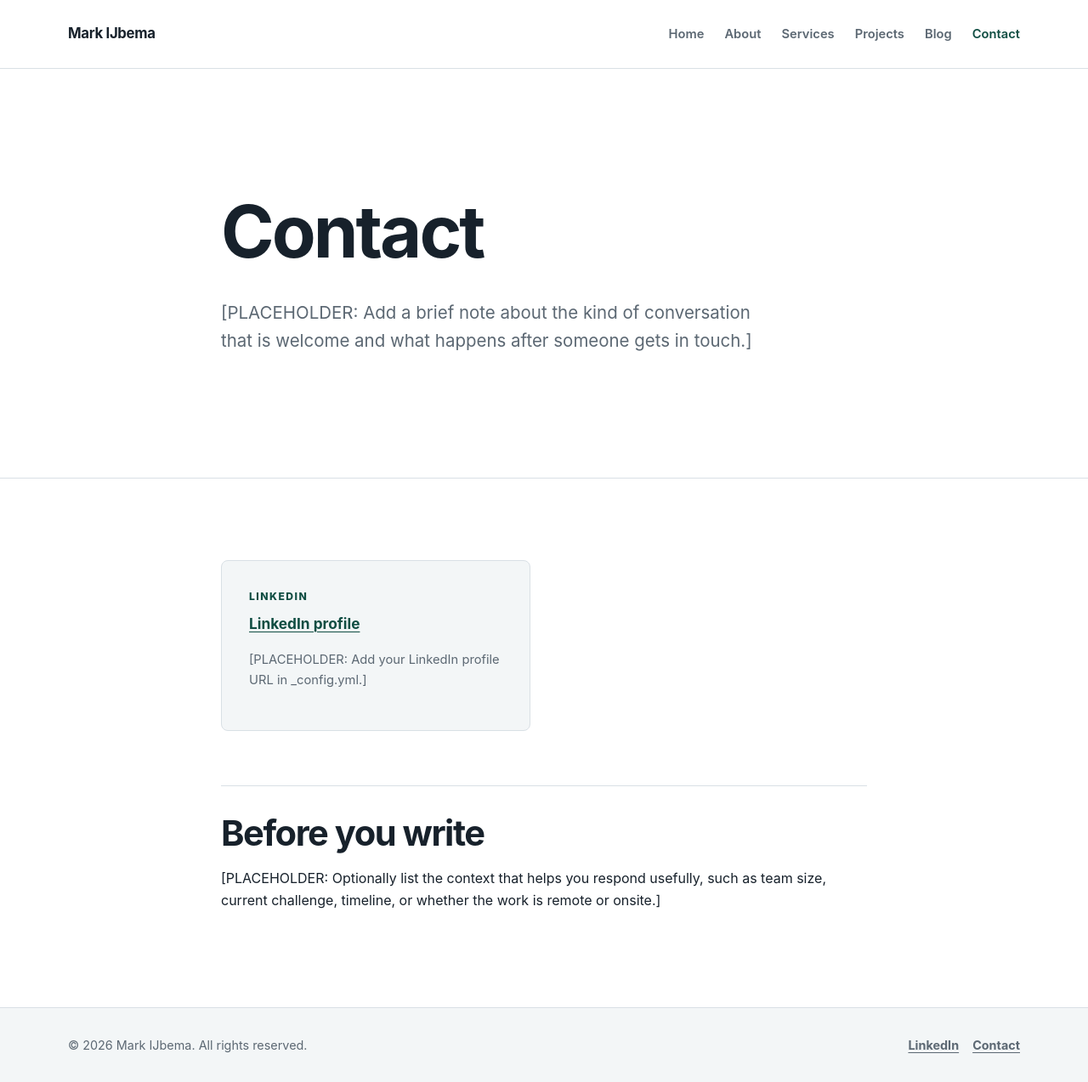
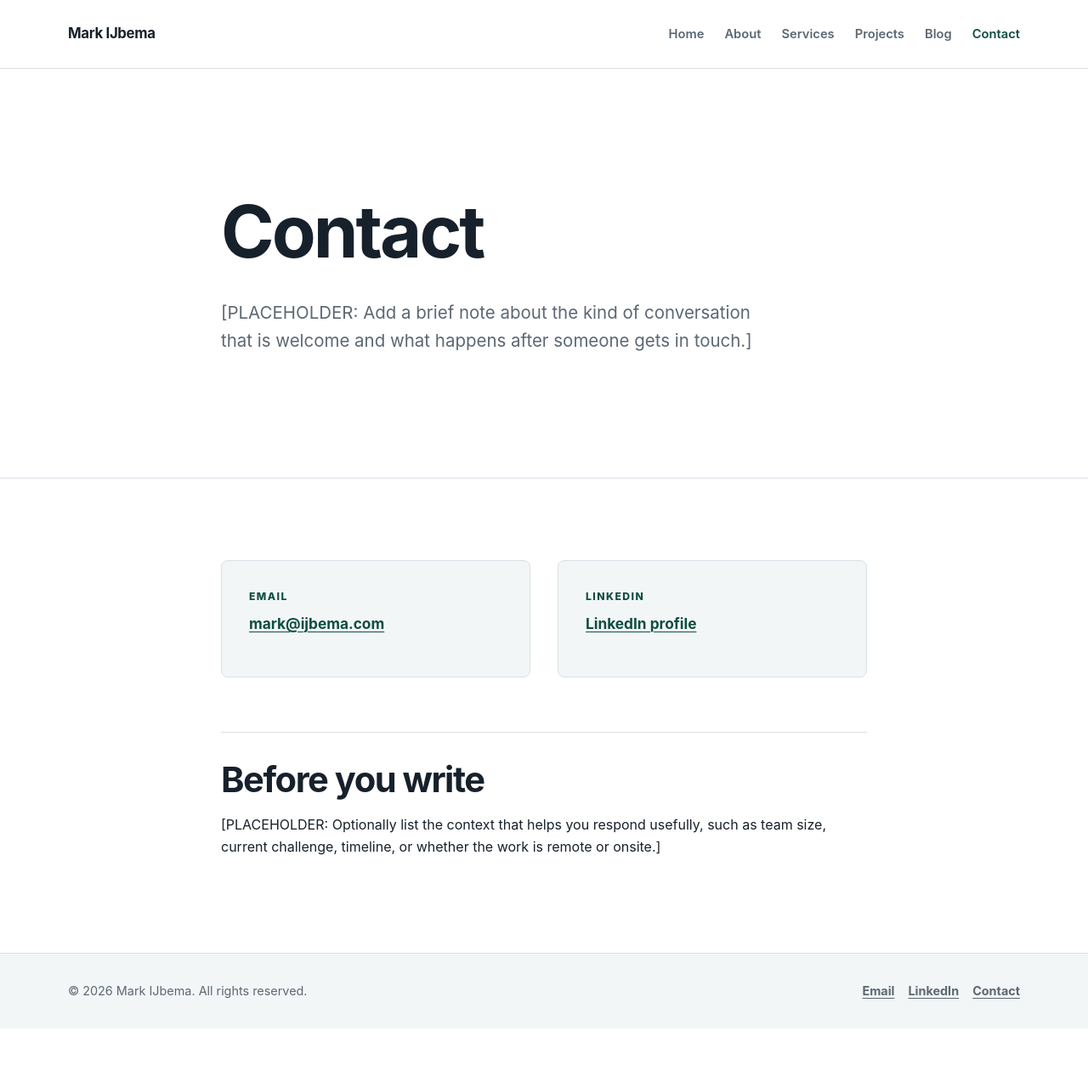
Before and after one commit to markijbema/ijbema_com, a Jekyll site: the page built from contact.md, in a window 1280 px wide. Shown: the whole page at 85% size. Built offline with Jekyll 4.4.1, drawn with Linux system fonts in a browser that asks for light colours; after the commit the page ends 1210 px from its top, so only the background shows below that.

Commit message:
add email

```diff
--- a/_config.yml
+++ b/_config.yml
@@ -3,7 +3,7 @@ description: "Optimizing software development processes with a no-nonsense pragm
 url: "https://markijbema.github.io"
 baseurl: "/ijbema_com"
 repository: "markijbema/ijbema_com"
-email: ""
+email: "mark@ijbema.com"
 linkedin_url: "https://www.linkedin.com/in/markijbema/"
 
 markdown: kramdown
--- a/contact.md
+++ b/contact.md
@@ -23,7 +23,6 @@ description: "[PLACEHOLDER: A short invitation to get in touch.]"
       <div>
         <p class="contact-label">LinkedIn</p>
         <p>{% if site.linkedin_url != "" %}<a class="contact-link" href="{{ site.linkedin_url }}">LinkedIn profile</a>{% else %}<span class="contact-link">[PLACEHOLDER: Your LinkedIn profile]</span>{% endif %}</p>
-        <p class="muted">[PLACEHOLDER: Add your LinkedIn profile URL in _config.yml.]</p>
       </div>
     </div>
     <div class="contact-note">
```
